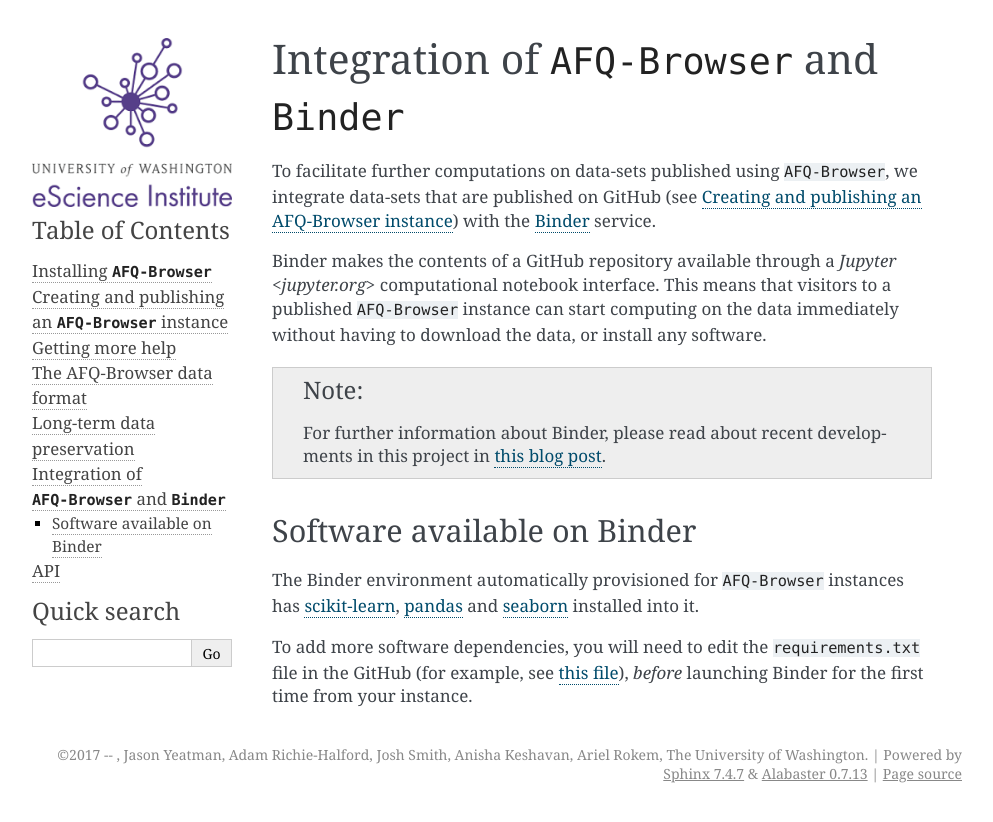
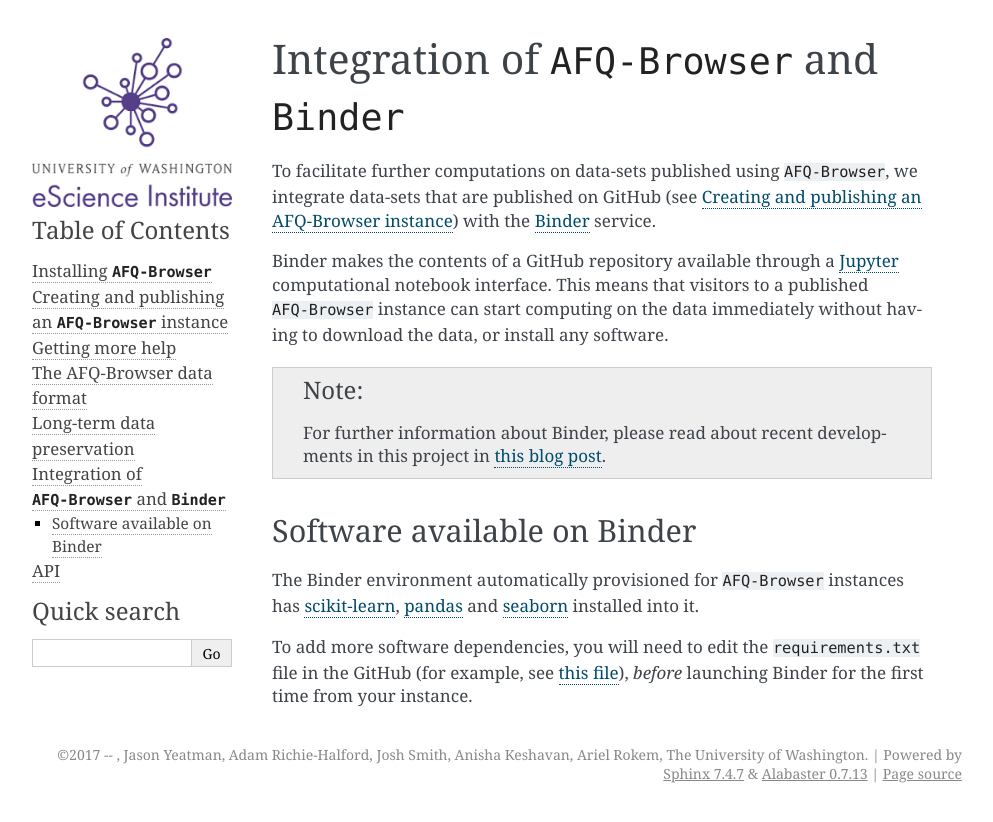
Before and after one commit to yeatmanlab/AFQ-Browser, a Sphinx documentation site: the page built from doc/binder_integration.rst, in a window 1280 px wide. Shown: the top 822 px of the page, without its empty margins (148-1141 px from the left). Built offline with Sphinx 7.4.7, drawn with Linux system fonts in a browser that asks for light colours.

Commit message:
Fix a broken link.

```diff
--- a/doc/binder_integration.rst
+++ b/doc/binder_integration.rst
@@ -7,7 +7,7 @@
 ``AFQ-Browser``, we integrate data-sets that are published on GitHub (see :ref:`usage_guide`) with the `Binder <https://mybinder.org/>`_ service.
 
 Binder makes the contents of a GitHub repository available through a
-`Jupyter <jupyter.org>` computational notebook interface. This means that
+`Jupyter <jupyter.org>`_ computational notebook interface. This means that
 visitors to a published ``AFQ-Browser`` instance can start computing on the
 data immediately without having to download the data, or install any software.
 
```
